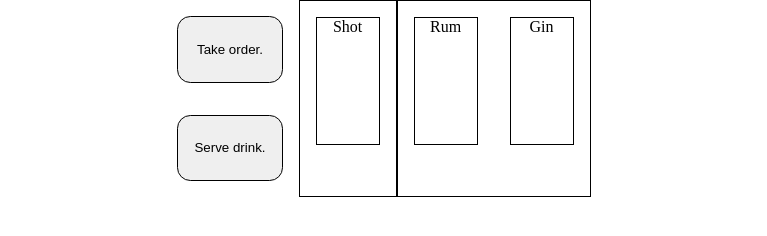
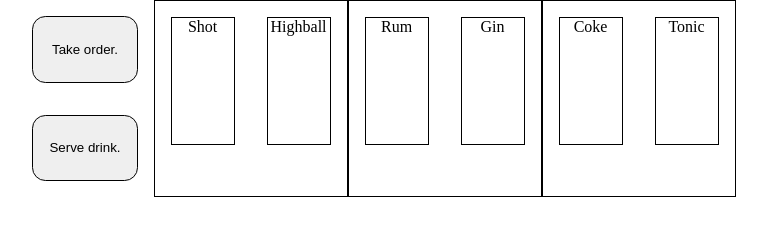
Before and after one commit to marthasharpe/Bartending-Game, a plain HTML site: page index.html in a window 1280 px wide. Shown: the whole page, without its empty margins (264-1031 px from the left). Drawn offline with Linux system fonts and the light colour scheme.

Commit message:
Create array of mixers

```diff
--- a/index.html
+++ b/index.html
@@ -4,7 +4,7 @@
     <meta charset="UTF-8">
     <meta name="viewport" content="width=device-width, initial-scale=1.0">
     <link rel="stylesheet" href="style.css">
-    <title>Bartending Game</title>
+    <title>Bartending Game: Mix Master</title>
 </head>
 
 <body>
@@ -15,6 +15,7 @@
 
     <ul class="glass-selection"></ul>
     <ul class="spirit-selection"></ul>
+    <ul class="mixer-selection"></ul>
 
     </div>
     <script type="text/javascript" src="script.js"></script>
--- a/script.js
+++ b/script.js
@@ -13,8 +13,9 @@ const shotGin = {
 };
 
 const drinkArray = [shotRum, shotGin];
-const glassArray = ['Shot'];
+const glassArray = ['Shot', 'Highball'];
 const spiritArray = ['Rum', 'Gin'];
+const mixerArray = ['Coke', 'Tonic'];
 
 let drinkOrder = drinkArray[Math.floor (Math.random() * drinkArray.length)];
 let newDrink = {};
@@ -24,16 +25,16 @@ function takeOrder() {
 };
 
 function serveDrink() {
-    if (newDrink.glass === drinkOrder.glass && newDrink.spirit === drinkOrder.spirit) {
-        console.log("Thanks! Keep the change.")
+    if (newDrink.glass === drinkOrder.glass && newDrink.spirit === drinkOrder.spirit && newDrink.mixer === drinkOrder.mixer) {
+        console.log("Thanks! Here's your tip!")
         drinkOrder = drinkArray[Math.floor (Math.random() * drinkArray.length)];
         newDrink = {};
     } else {
-        console.log("You got my drink wrong.")
+        console.log("You got my drink wrong. Try again.")
+        console.log(newDrink);
         newDrink = {};
     }
-    console.log(newDrink);
-    console.log(drinkOrder);
+
 };
 
 for(let i = 0; i < glassArray.length; i++) {
@@ -59,4 +60,15 @@ for(let i = 0; i < spiritArray.length; i++) {
     });
 };
 
+for(let i = 0; i < mixerArray.length; i++) {
+    let mixerName = mixerArray[i];
+    let mixerItem = document.createElement('li');
+    mixerItem.innerText = mixerName;
+    mixerItem.className = 'mixer'; //Each <li> has class= mixer"
+    document.getElementsByClassName('mixer-selection')[0].appendChild(mixerItem);
+    mixerItem.addEventListener('click', () => {
+        newDrink.mixer = mixerName;
+    });
+};
+
 //Optional feature: 'Get a Hint' button. Lists the attributes of the drinkOrder.
```
